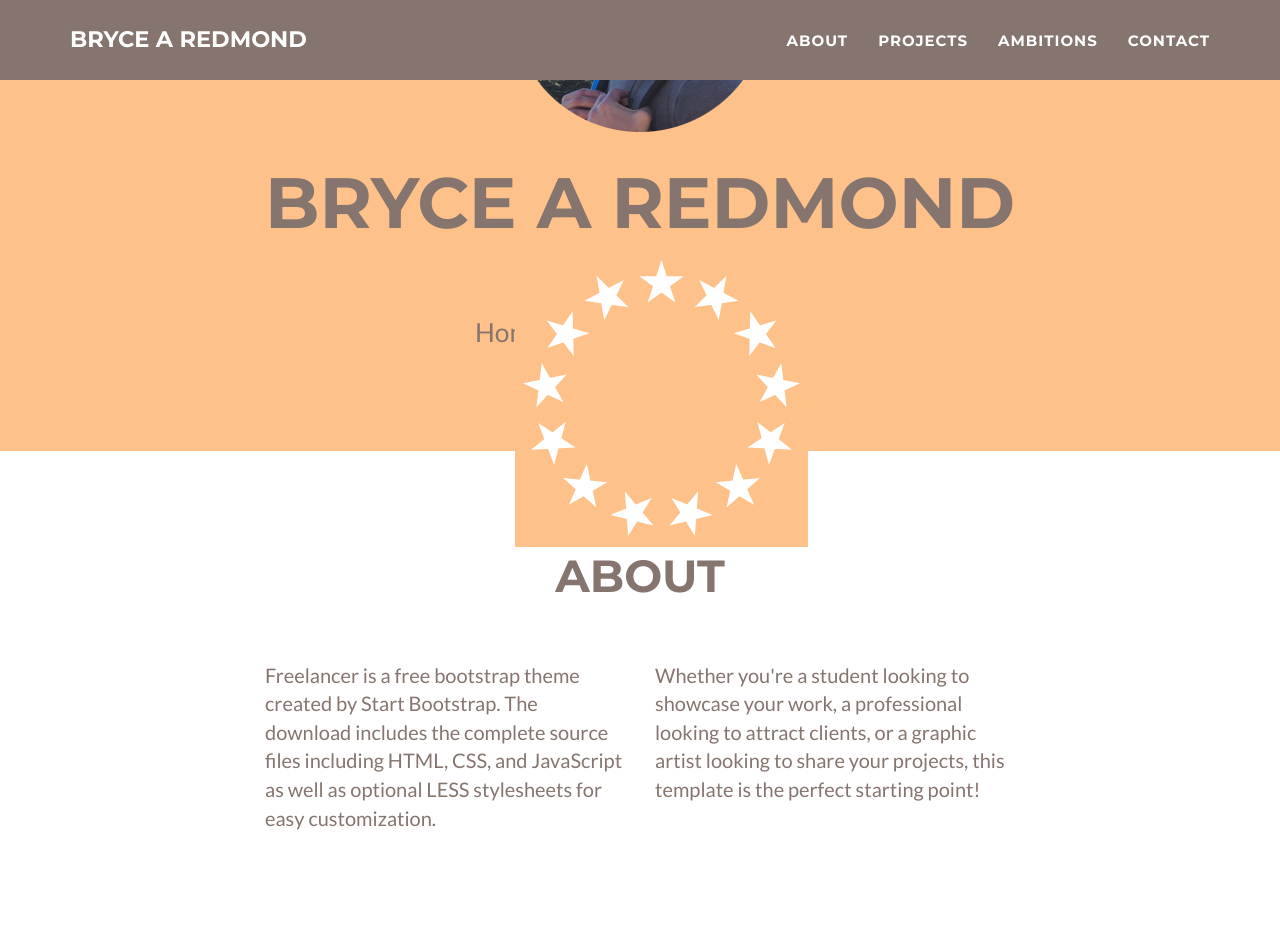
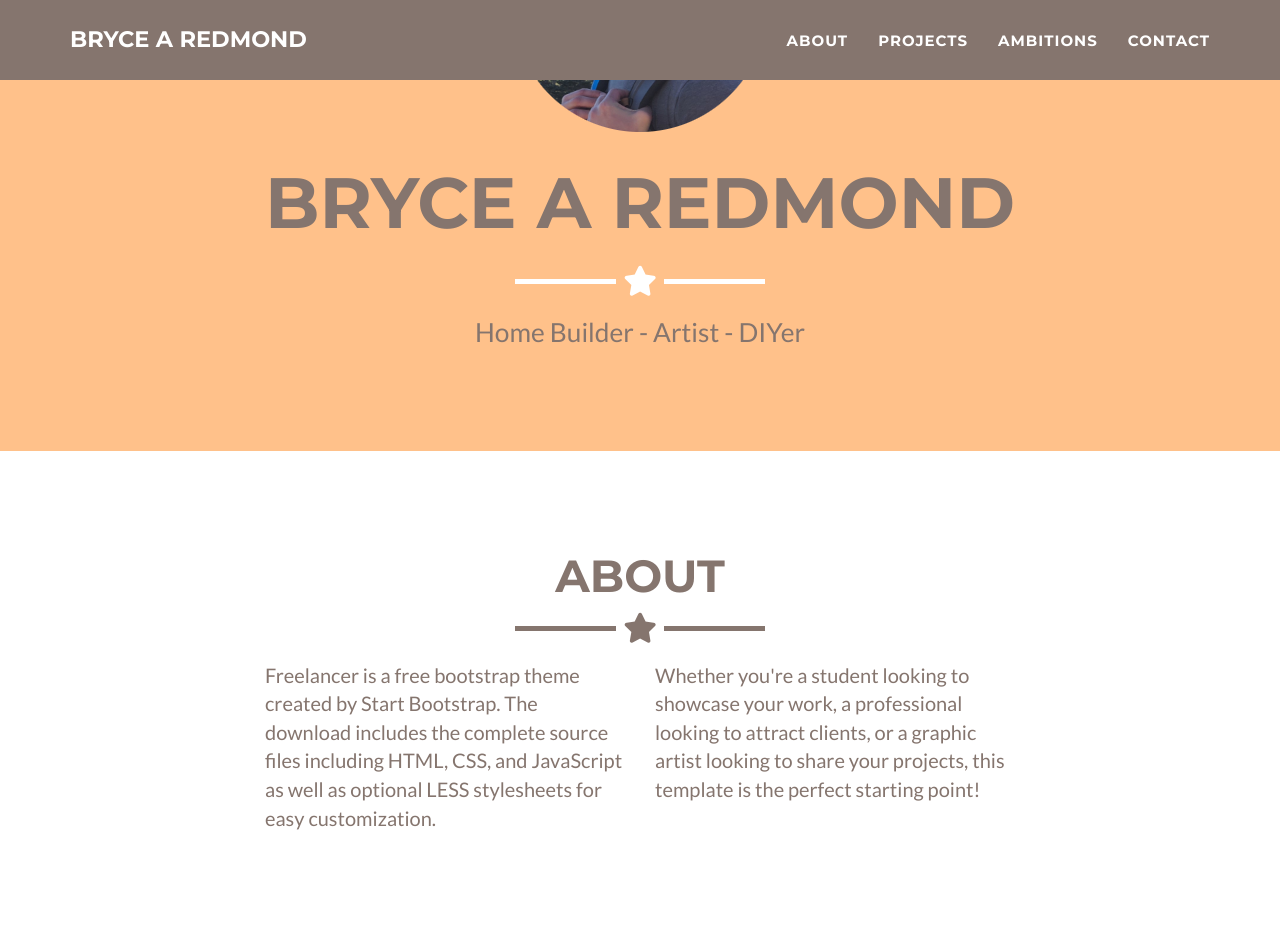
Before and after one commit to BARedmond/BARedmond.github.io, a Jekyll site: the page built from _posts/2014-07-18-project-1.markdown, in a window 1280 px wide and 1400 px high, scrolled down 324 px. Shown: the top 952 px of the window. Built offline with Jekyll 4.4.1, drawn with Linux system fonts in a browser that asks for light colours.

Commit message:
Update main.css

```diff
--- a/_includes/css/main.css
+++ b/_includes/css/main.css
@@ -49,7 +49,7 @@ hr.star-primary {
 
     hr.star-light:after,
     hr.star-primary:after {
-        content: url('img/star-13.svg'); /*"\f005";*/
+        content: /*url('img/star-13.svg');*/ "\f005";
         display: inline-block;
         position: relative;
         top: -.8em;
```
